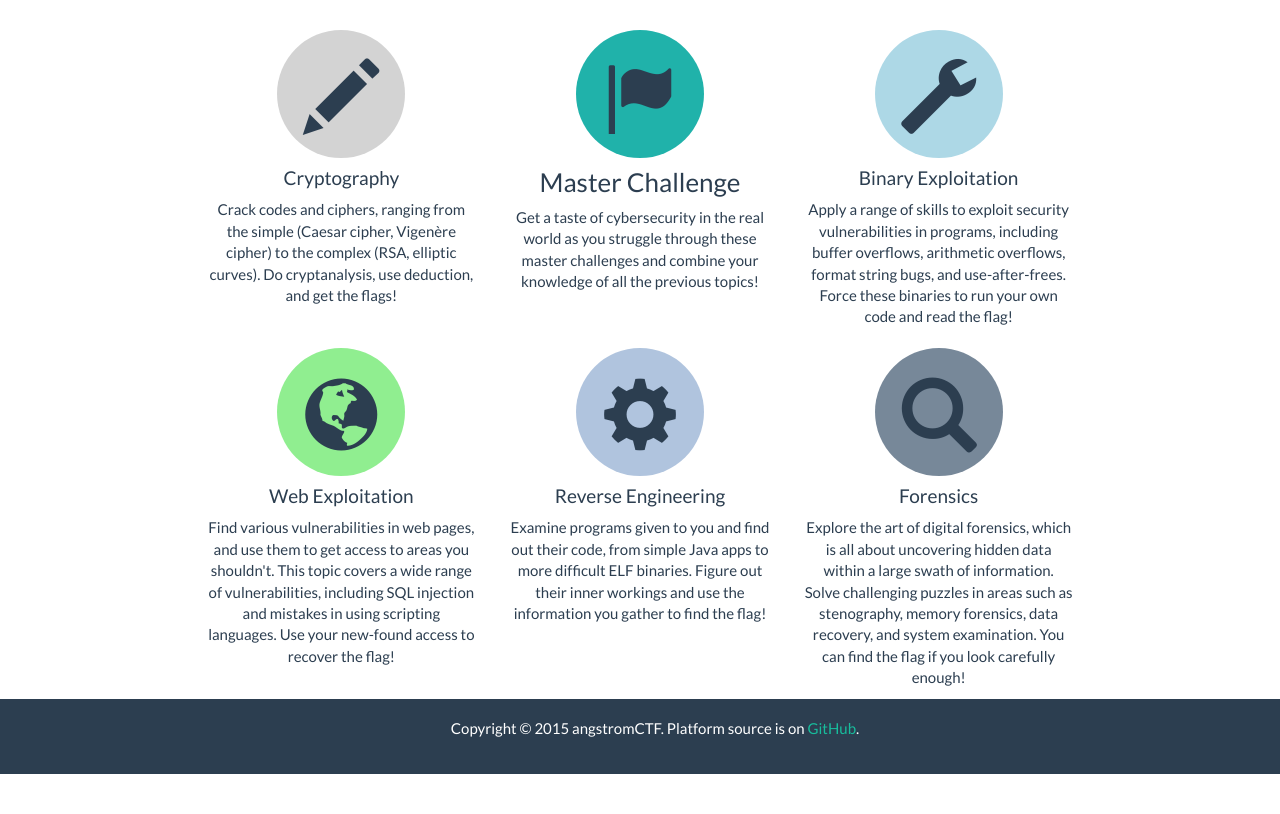
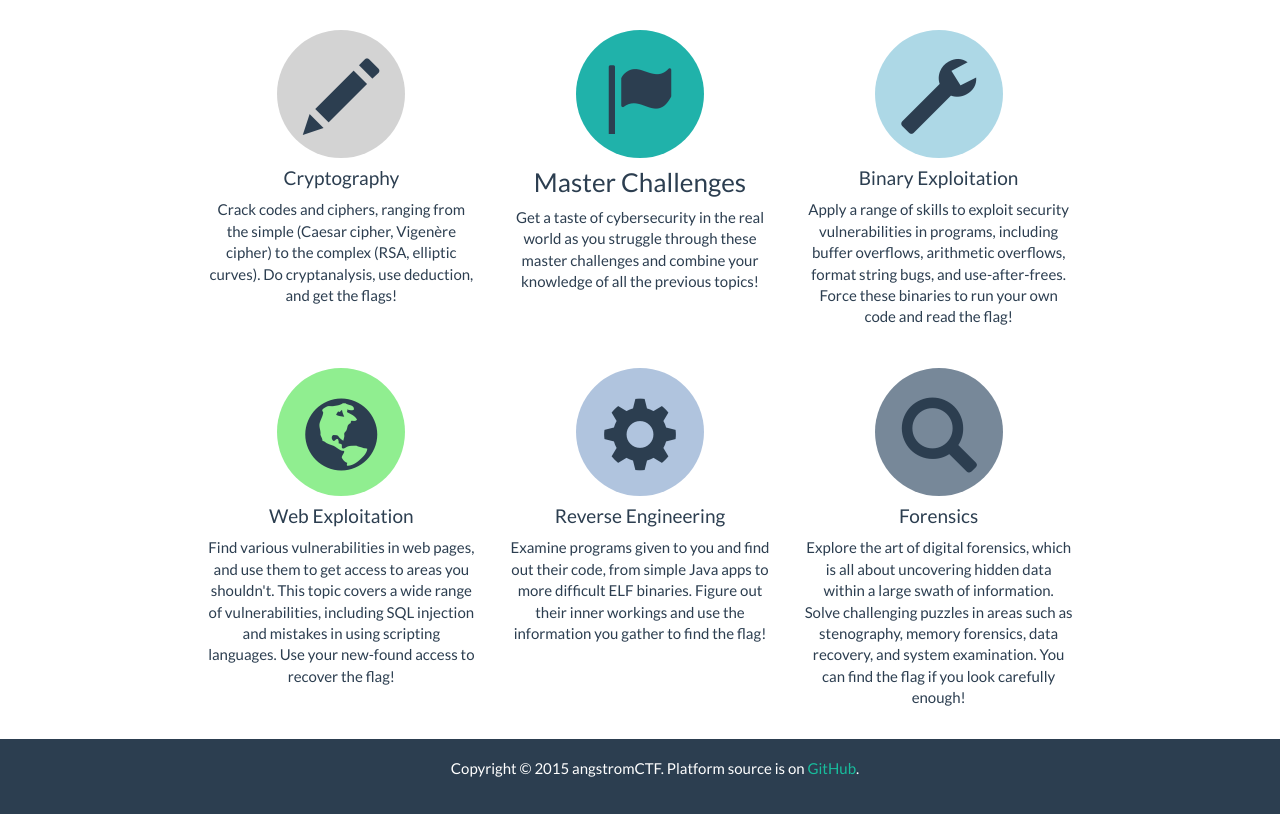
Before and after one commit to angstromctf/djangoctf, a Django app: page / in a window 1280 px wide. Shown: the part 243-1057 px from the top of the page. Before the commit the page ends 1017 px from the top, so only its background shows below. Run offline with Django 3.2, Linux system fonts and the light colour scheme; some libraries are stand-ins or nearby versions.

Commit message:
More little changes

```diff
--- a/ctfapp/static/css/theme.css
+++ b/ctfapp/static/css/theme.css
@@ -41,7 +41,7 @@ div#footer-wrapper {
 
 /* Index styles */
 .categories-row {
-    padding-bottom: 10px;
+    margin-bottom: 2em;
     text-align: center;
 }
 
@@ -156,7 +156,7 @@ div.about-row div.about-img {
 
 div.about-row div.about-caption {
     padding-top: .5em;
-    padding-bottom: 2em;
+    margin-bottom: 2em;
     text-align: center;
 }
 
--- a/ctfapp/templates/index.html
+++ b/ctfapp/templates/index.html
@@ -30,7 +30,7 @@ various categories:<br/><br/>
     </div>
     <div class="col-lg-4">
         <div class="category-icon" style="background-color: lightseagreen;"><span class="glyphicon glyphicon-flag" aria-hidden="true"></span></div>
-        <h3 class="category">Master Challenge</h3>
+        <h3 class="category">Master Challenges</h3>
         Get a taste of cybersecurity in the real world as you struggle through these master challenges and
         combine your knowledge of all the previous topics!
     </div>
```
